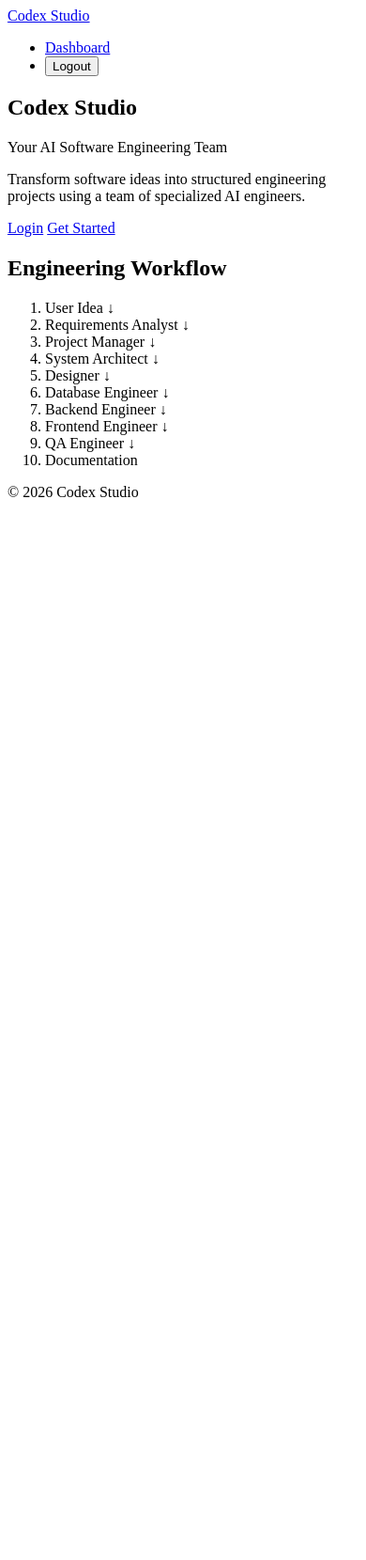
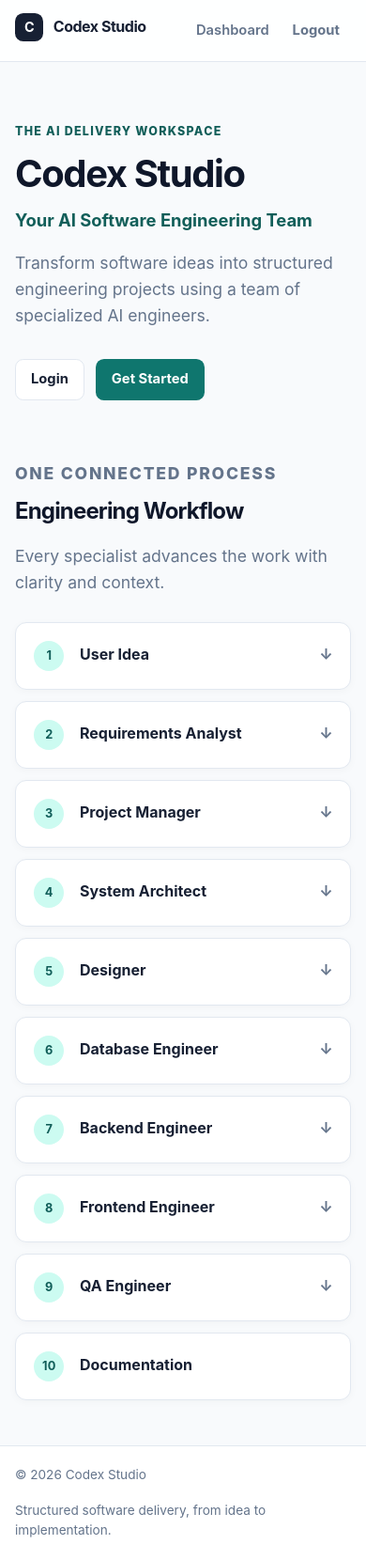
Before and after one commit to DEOGRASIUS/codex-studio-ai-engineering-platform, a Django app: page / in a window 390 px wide. Shown: the whole page at 94% size. Before the commit the page ends 529 px from the top, so only its background shows below. Run offline with Django 5.2, Linux system fonts and the light colour scheme; the visitor is signed in with stand-in values (Sample User, id 1).

Commit message:
Add Codex Studio SaaS UI foundation

```diff
--- a/projects/templates/projects/landing.html
+++ b/projects/templates/projects/landing.html
@@ -3,22 +3,27 @@
 {% block title %}Codex Studio | Your AI Software Engineering Team{% endblock %}
 
 {% block content %}
-    <section aria-labelledby="hero-title">
+    <section class="hero" aria-labelledby="hero-title">
+        <p class="eyebrow">The AI delivery workspace</p>
         <h1 id="hero-title">Codex Studio</h1>
-        <p>Your AI Software Engineering Team</p>
-        <p>
+        <p class="hero-subtitle">Your AI Software Engineering Team</p>
+        <p class="hero-copy">
             Transform software ideas into structured engineering projects using a team of
             specialized AI engineers.
         </p>
-        <p>
-            <a href="{% url 'accounts:login' %}">Login</a>
-            <a href="{% url 'accounts:register' %}">Get Started</a>
-        </p>
+        <div class="hero-actions">
+            <a class="button button-secondary" href="{% url 'accounts:login' %}">Login</a>
+            <a class="button button-primary" href="{% url 'accounts:register' %}">Get Started</a>
+        </div>
     </section>
 
-    <section id="workflow" aria-labelledby="workflow-title">
-        <h2 id="workflow-title">Engineering Workflow</h2>
-        <ol>
+    <section id="workflow" class="workflow-section" aria-labelledby="workflow-title">
+        <div class="section-heading">
+            <p class="eyebrow">One connected process</p>
+            <h2 id="workflow-title">Engineering Workflow</h2>
+            <p>Every specialist advances the work with clarity and context.</p>
+        </div>
+        <ol class="workflow-list">
             <li>User Idea <span aria-hidden="true">↓</span></li>
             <li>Requirements Analyst <span aria-hidden="true">↓</span></li>
             <li>Project Manager <span aria-hidden="true">↓</span></li>
--- /dev/null
+++ b/static/css/style.css
@@ -0,0 +1,113 @@
+:root {
+    --background: #f8fafc;
+    --surface: #ffffff;
+    --surface-muted: #f1f5f9;
+    --text: #172033;
+    --text-muted: #64748b;
+    --border: #e2e8f0;
+    --primary: #0f766e;
+    --primary-dark: #115e59;
+    --primary-light: #ccfbf1;
+    --danger: #b91c1c;
+    --shadow: 0 16px 40px rgb(15 23 42 / 8%);
+}
+
+* { box-sizing: border-box; }
+
+html { scroll-behavior: smooth; }
+
+body {
+    min-width: 320px;
+    margin: 0;
+    background: var(--background);
+    color: var(--text);
+    font-family: Inter, ui-sans-serif, system-ui, -apple-system, BlinkMacSystemFont, "Segoe UI", sans-serif;
+    font-size: 1rem;
+    line-height: 1.6;
+}
+
+a { color: var(--primary-dark); text-underline-offset: 0.18em; }
+a:hover { color: var(--primary); }
+
+h1, h2, p { margin-top: 0; }
+h1, h2 { color: #0f172a; line-height: 1.15; letter-spacing: -0.035em; }
+h1 { font-size: clamp(2.5rem, 7vw, 4.75rem); }
+h2 { font-size: clamp(1.5rem, 3vw, 2.2rem); }
+
+.site-shell { min-height: 100vh; display: flex; flex-direction: column; }
+.container { width: min(100% - 2rem, 1120px); margin-inline: auto; }
+.site-main { flex: 1; padding-block: 3rem 5rem; }
+
+.site-header { background: rgb(255 255 255 / 92%); border-bottom: 1px solid var(--border); }
+.navigation { min-height: 4.75rem; display: flex; align-items: center; justify-content: space-between; gap: 1rem; }
+.brand { color: var(--text); display: inline-flex; align-items: center; gap: 0.65rem; font-weight: 750; letter-spacing: -0.03em; text-decoration: none; }
+.brand:hover { color: var(--text); }
+.brand-mark { display: grid; width: 1.9rem; aspect-ratio: 1; place-items: center; border-radius: 0.55rem; background: var(--text); color: white; font-size: 0.9rem; }
+.nav-links { display: flex; align-items: center; gap: 0.45rem; margin: 0; padding: 0; list-style: none; }
+.nav-links a:not(.button) { display: inline-block; padding: 0.45rem 0.7rem; color: var(--text-muted); font-size: 0.92rem; font-weight: 600; text-decoration: none; }
+.nav-links a:not(.button):hover { color: var(--text); }
+.logout-form { margin: 0; }
+
+.button { display: inline-flex; align-items: center; justify-content: center; min-height: 2.75rem; padding: 0.65rem 1rem; border: 1px solid transparent; border-radius: 0.55rem; cursor: pointer; font: inherit; font-size: 0.92rem; font-weight: 700; line-height: 1.2; text-decoration: none; transition: background-color 150ms ease, border-color 150ms ease, transform 150ms ease; }
+.button:hover { transform: translateY(-1px); text-decoration: none; }
+.button-primary { background: var(--primary); color: white; }
+.button-primary:hover { background: var(--primary-dark); color: white; }
+.button-secondary { border-color: var(--border); background: var(--surface); color: var(--text); }
+.button-secondary:hover, .button-ghost:hover { border-color: #cbd5e1; background: var(--surface-muted); color: var(--text); }
+.button-ghost { border-color: transparent; background: transparent; color: var(--text-muted); }
+.button-small { min-height: 2.25rem; padding: 0.45rem 0.7rem; }
+.button-full { width: 100%; }
+
+.hero { max-width: 780px; padding: clamp(2rem, 7vw, 5rem) 0; }
+.eyebrow, .card-label { margin-bottom: 0.75rem; color: var(--primary-dark); font-size: 0.78rem; font-weight: 800; letter-spacing: 0.1em; text-transform: uppercase; }
+.hero h1 { margin-bottom: 0.75rem; }
+.hero-subtitle { margin-bottom: 1rem; color: var(--primary-dark); font-size: clamp(1.15rem, 2.5vw, 1.5rem); font-weight: 700; }
+.hero-copy, .section-heading > p, .dashboard-intro { max-width: 650px; color: var(--text-muted); font-size: 1.1rem; }
+.hero-actions { display: flex; flex-wrap: wrap; gap: 0.75rem; margin-top: 2rem; }
+
+.workflow-section { padding-top: 2rem; }
+.section-heading { margin-bottom: 1.75rem; }
+.workflow-list { display: grid; grid-template-columns: repeat(2, minmax(0, 1fr)); gap: 0.75rem; margin: 0; padding: 0; list-style: none; counter-reset: workflow; }
+.workflow-list li { position: relative; min-height: 4.5rem; padding: 1.35rem 3rem 1.35rem 4.25rem; border: 1px solid var(--border); border-radius: 0.75rem; background: var(--surface); box-shadow: 0 2px 8px rgb(15 23 42 / 3%); font-weight: 700; }
+.workflow-list li::before { position: absolute; left: 1.2rem; top: 50%; width: 2rem; aspect-ratio: 1; display: grid; place-items: center; transform: translateY(-50%); border-radius: 50%; background: var(--primary-light); color: var(--primary-dark); content: counter(workflow); counter-increment: workflow; font-size: 0.8rem; }
+.workflow-list li span { position: absolute; right: 1.15rem; color: var(--text-muted); }
+
+.auth-layout { display: grid; min-height: calc(100vh - 14rem); place-items: center; }
+.card { border: 1px solid var(--border); border-radius: 0.9rem; background: var(--surface); box-shadow: var(--shadow); }
+.auth-card { width: min(100%, 31rem); padding: clamp(1.5rem, 5vw, 2.5rem); }
+.auth-card h1 { margin-bottom: 0.65rem; font-size: clamp(2rem, 4vw, 2.75rem); }
+.auth-intro, .auth-switch { color: var(--text-muted); }
+.auth-switch { margin: 1.5rem 0 0; text-align: center; font-size: 0.92rem; }
+.form-stack { margin-top: 1.75rem; }
+.form-stack fieldset { margin: 0 0 1.25rem; padding: 0; border: 0; }
+.form-stack legend { margin-bottom: 0.9rem; color: var(--text); font-size: 0.88rem; font-weight: 800; }
+.form-stack p { margin-bottom: 1rem; }
+.form-stack label { display: block; margin-bottom: 0.35rem; color: var(--text); font-size: 0.9rem; font-weight: 650; }
+.form-stack input { width: 100%; min-height: 2.75rem; padding: 0.6rem 0.75rem; border: 1px solid #cbd5e1; border-radius: 0.5rem; background: var(--surface); color: var(--text); font: inherit; }
+.form-stack input:focus { outline: 3px solid rgb(20 184 166 / 20%); border-color: var(--primary); }
+.form-stack .helptext { display: block; margin-top: 0.35rem; color: var(--text-muted); font-size: 0.78rem; }
+.form-stack ul.errorlist { margin: 0.35rem 0 0; padding-left: 1rem; color: var(--danger); font-size: 0.82rem; }
+
+.messages { margin-bottom: 1.5rem; }
+.alert { margin: 0 0 0.75rem; padding: 0.8rem 1rem; border: 1px solid #99f6e4; border-radius: 0.65rem; background: #f0fdfa; color: #115e59; }
+.alert-error { border-color: #fecaca; background: #fef2f2; color: var(--danger); }
+
+.dashboard-hero { padding: 2.5rem 0 2rem; }
+.dashboard-hero h1 { margin-bottom: 0.75rem; font-size: clamp(2.25rem, 5vw, 3.5rem); }
+.dashboard-grid { display: grid; grid-template-columns: repeat(2, minmax(0, 1fr)); gap: 1rem; margin-top: 1.75rem; }
+.dashboard-card { padding: 1.5rem; box-shadow: none; }
+.dashboard-card h2 { margin-bottom: 0.65rem; font-size: 1.3rem; }
+.dashboard-card p:last-child { margin-bottom: 0; color: var(--text-muted); }
+
+.site-footer { margin-top: auto; border-top: 1px solid var(--border); background: var(--surface); }
+.footer-content { display: flex; justify-content: space-between; gap: 1rem; padding-block: 1.25rem; color: var(--text-muted); font-size: 0.85rem; }
+.footer-content p { margin: 0; }
+
+@media (max-width: 640px) {
+    .site-main { padding-block: 2rem 3rem; }
+    .navigation { min-height: auto; padding-block: 0.85rem; align-items: flex-start; }
+    .nav-links { justify-content: flex-end; flex-wrap: wrap; }
+    .nav-links a:not(.button) { padding-inline: 0.35rem; }
+    .workflow-list, .dashboard-grid { grid-template-columns: 1fr; }
+    .footer-content { flex-direction: column; }
+}
--- a/templates/base.html
+++ b/templates/base.html
@@ -1,48 +1,60 @@
+{% load static %}
 <!doctype html>
 <html lang="en">
 <head>
     <meta charset="utf-8">
     <meta name="viewport" content="width=device-width, initial-scale=1">
     <title>{% block title %}Codex Studio{% endblock %}</title>
+    <link rel="stylesheet" href="{% static 'css/style.css' %}">
 </head>
 <body>
-    <header>
-        <a href="{% url 'landing' %}">Codex Studio</a>
+    <div class="site-shell">
+        <header class="site-header">
+            <div class="container navigation">
+                <a class="brand" href="{% url 'landing' %}" aria-label="Codex Studio home">
+                    <span class="brand-mark" aria-hidden="true">C</span>
+                    <span>Codex Studio</span>
+                </a>
                 <nav aria-label="Primary navigation">
-            <ul>
+                    <ul class="nav-links">
                 {% if request.user.is_authenticated %}
                     <li><a href="{% url 'dashboard' %}">Dashboard</a></li>
                     <li>
-                        <form action="{% url 'accounts:logout' %}" method="post">
+                        <form class="logout-form" action="{% url 'accounts:logout' %}" method="post">
                             {% csrf_token %}
-                            <button type="submit">Logout</button>
+                            <button class="button button-ghost button-small" type="submit">Logout</button>
                         </form>
                     </li>
                 {% else %}
                     <li><a href="{% url 'landing' %}">Home</a></li>
                     <li><a href="{% url 'accounts:login' %}">Login</a></li>
-                    <li><a href="{% url 'accounts:register' %}">Register</a></li>
+                    <li><a class="button button-primary button-small" href="{% url 'accounts:register' %}">Register</a></li>
                 {% endif %}
                     </ul>
                 </nav>
+            </div>
         </header>
 
-    <main>
+        <main class="site-main">
+            <div class="container">
                 {% if messages %}
-            <section aria-label="Messages">
-                <ul>
+                    <section class="messages" aria-label="Messages">
                         {% for message in messages %}
-                        <li>{{ message }}</li>
+                            <p class="alert{% if message.tags %} alert-{{ message.tags }}{% endif %}">{{ message }}</p>
                         {% endfor %}
-                </ul>
                     </section>
                 {% endif %}
 
                 {% block content %}{% endblock %}
+            </div>
         </main>
 
-    <footer>
+        <footer class="site-footer">
+            <div class="container footer-content">
                 <p>&copy; {% now "Y" %} Codex Studio</p>
+                <p>Structured software delivery, from idea to implementation.</p>
+            </div>
         </footer>
+    </div>
 </body>
 </html>
```
Also changed, not shown: accounts/templates/registration/login.html (+7 -5 lines), accounts/templates/registration/register.html (+7 -5 lines), projects/templates/projects/dashboard.html (+17 -3 lines). Lines whose indentation alone changed are shown as unchanged.
